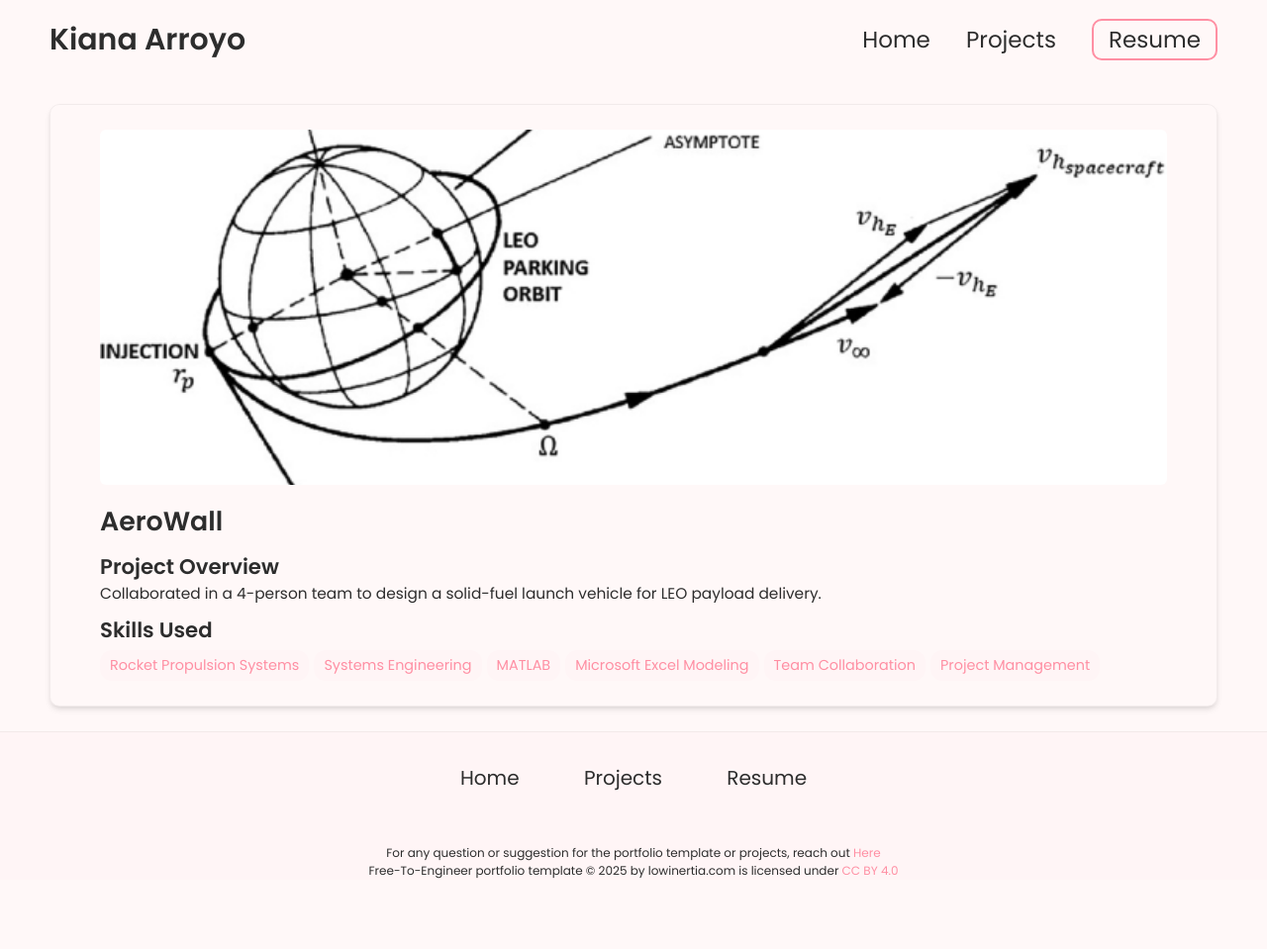
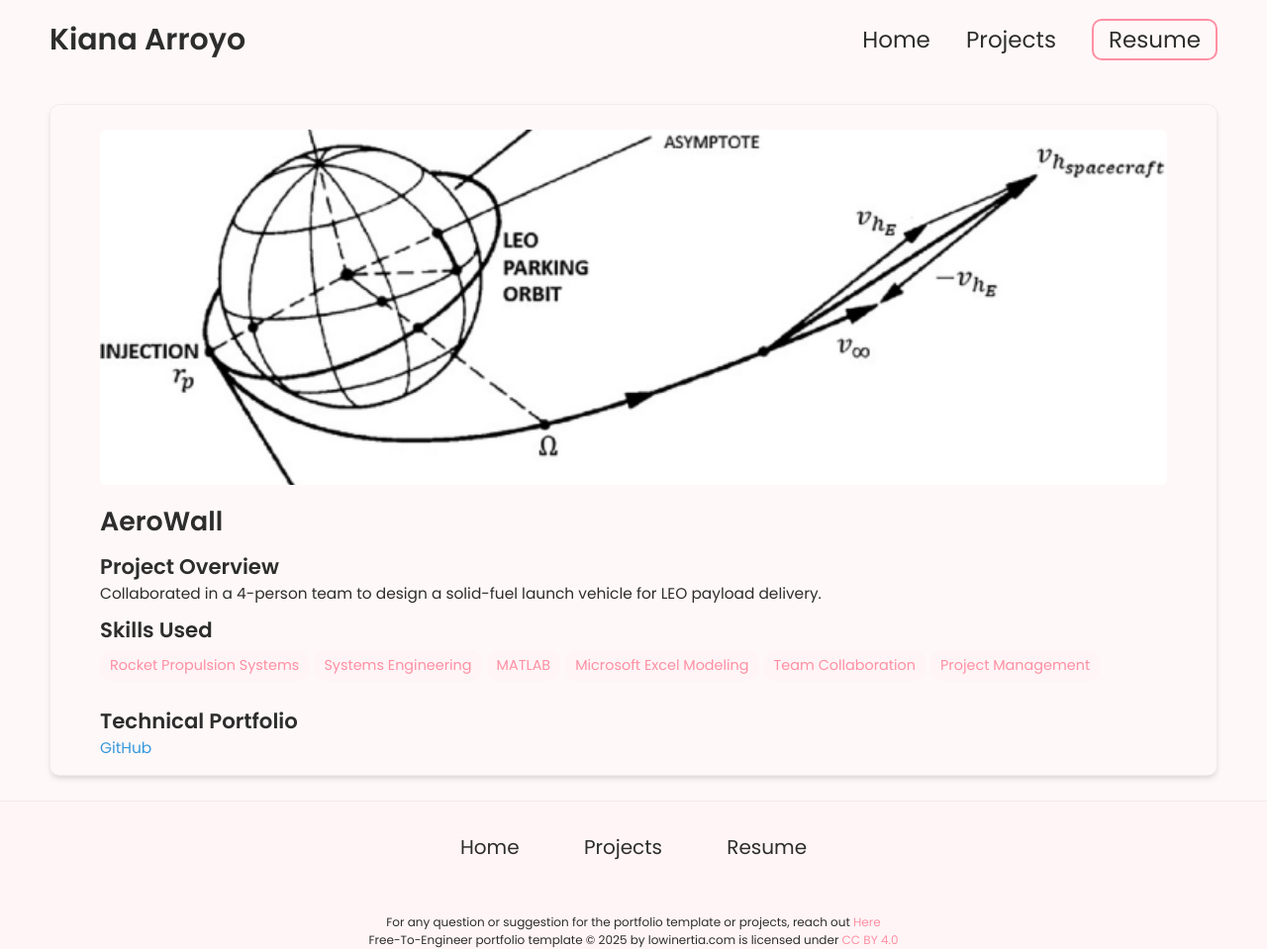
Before and after one commit to oirroyo/oirroyo.github.io, a Jekyll site: the page built from _projects/AeroWall/index.md, in a window 1280 px wide. Shown: the whole page at 99% size. Built offline with Jekyll 4.4.1, drawn with Linux system fonts in a browser that asks for light colours; before the commit the page ends 900 px from its top, so only the background shows below that.

Commit message:
Update index.md

```diff
--- a/_projects/AeroWall/index.md
+++ b/_projects/AeroWall/index.md
@@ -11,3 +11,5 @@ skills:
 - Project Management
 main-image: /624905_1_En_3_Fig9_HTML.png
 ---
+## Technical Portfolio
+[GitHub](github.com/oirroyo/AeroWall)
```
